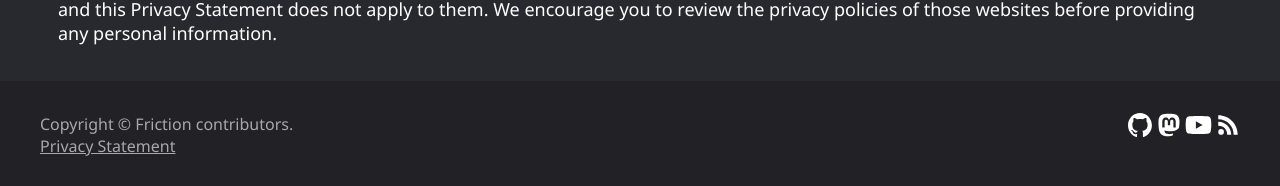
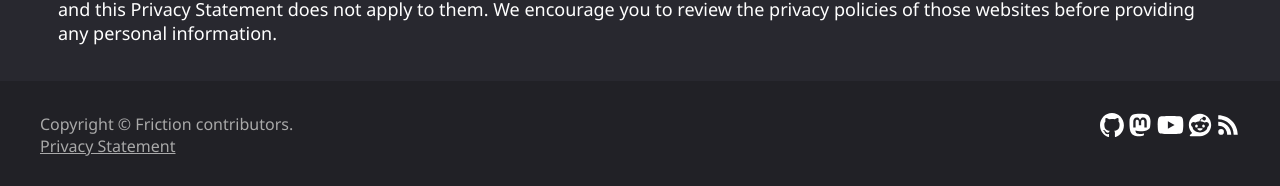
Before and after one commit to friction2d/friction2d.github.io, a Jekyll site: the page built from privacy.md, in a window 1280 px wide. Shown: the part 1272-1458 px from the top of the page. Built offline with Jekyll 4.4.1, drawn with Linux system fonts in a browser that asks for light colours.

Commit message:
Added reddit social in footer

```diff
--- a/_includes/footer.html
+++ b/_includes/footer.html
@@ -4,6 +4,7 @@
         <a target="_blank" href="https://github.com/friction2d/friction" title="Join us on GitHub"><img src="{{ site.url }}/assets/github-mark-white.svg" height="24" /></a>
         <a target="_blank" rel="me" href="https://floss.social/@friction" title="Join us on Mastodon"><img src="{{ site.url }}/assets/mastodon-white.svg" height="24" /></a>
         <a target="_blank" rel="me" href="https://www.youtube.com/@friction-graphics" title="Join us on YouTube"><img src="{{ site.url }}/assets/youtube.svg" height="24" /></a>
+        <a target="_blank" rel="me" href="https://www.reddit.com/r/frictiongraphics" title="Join us on Reddit"><img src="{{ site.url }}/assets/reddit.svg" height="24" /></a>
         <a href="{{ site.url }}/feed.xml" title="News Feed"><img src="{{ site.url }}/assets/rss.svg" height="24" /></a>
     </p>
 </div>
```
Also changed, not shown: assets/reddit.svg (added).
